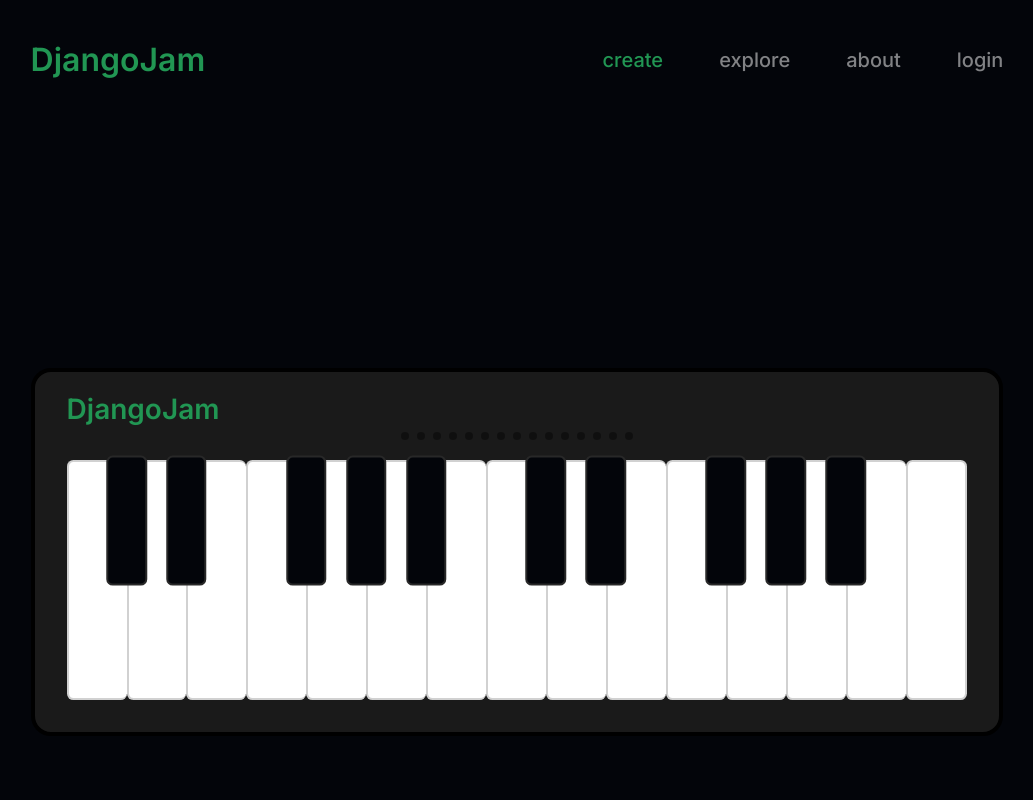
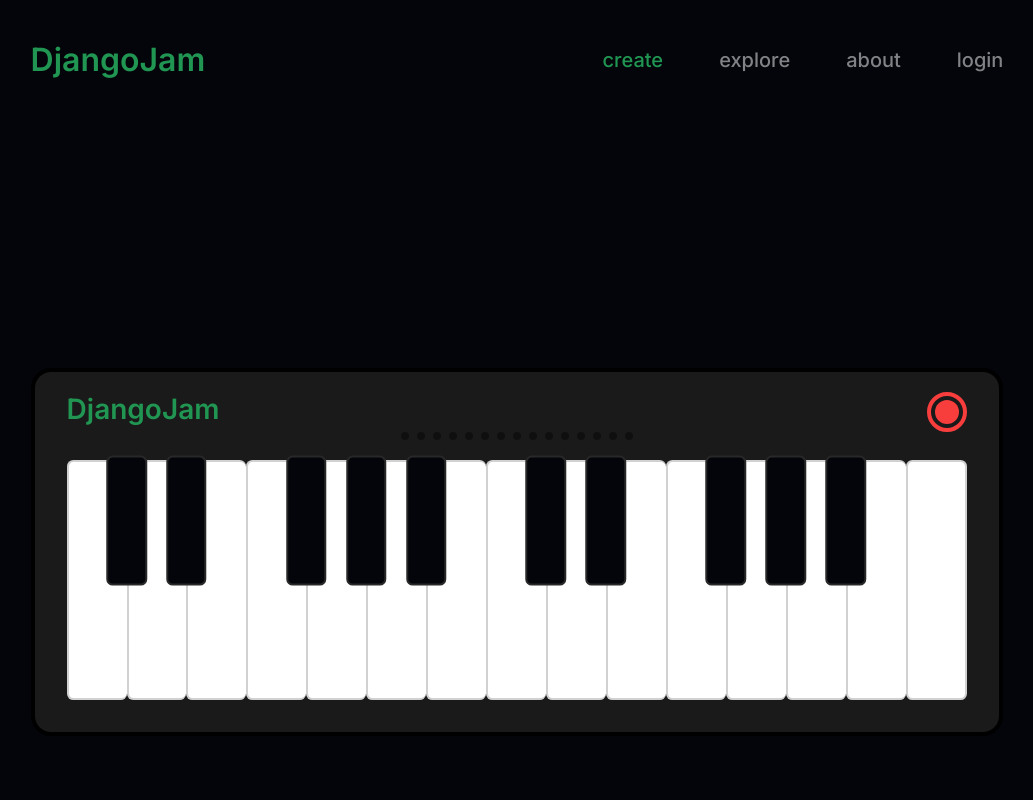
Before and after one commit to Team-5A/DjangoJam, a Django app: page /django_jam_app/create/ in a window 1280 px wide. Shown: the whole page, without its empty margins (123-1156 px from the left). Run offline with Django 4.2, Linux system fonts and the light colour scheme.

Commit message:
feat: keyboard record button (not functional)

```diff
--- a/static/JS/create.js
+++ b/static/JS/create.js
@@ -114,3 +114,9 @@ Object.keys(frequencyMap).forEach((note) => {
     }, 500);
   });
 });
+
+const recordButton = document.getElementById("keyboard-record-button");
+
+recordButton.addEventListener("click", () => {
+  recordButton.classList.toggle("active");
+});
--- a/static/css/base.css
+++ b/static/css/base.css
@@ -23,6 +23,7 @@
   --keyboard-black-key: #03050a;
   --keyboard-black-key-border: #282828;
   --keyboard-black-key-active: #181b24;
+  --keyboard-record: #f83d3d;
 
   --side-padding: clamp(2rem, 12vw, 17rem);
 
--- a/static/css/create.css
+++ b/static/css/create.css
@@ -112,3 +112,39 @@ main {
   background-color: var(--dot-active-color);
   opacity: 1;
 }
+
+.keyboard-buttons {
+  display: flex;
+  flex-direction: row;
+  gap: 1rem;
+  justify-content: flex-end;
+  align-items: center;
+}
+
+#keyboard-record-button {
+  width: 2.5rem;
+  height: 2.5rem;
+  border-radius: 50%;
+  background: none;
+  border: 0.25rem solid var(--keyboard-record);
+  display: flex;
+  justify-content: center;
+  align-items: center;
+  position: relative;
+  cursor: pointer;
+}
+
+#keyboard-record-button::before {
+  content: "";
+  position: absolute;
+  width: 1.5rem;
+  height: 1.5rem;
+  background: var(--keyboard-record);
+  border-radius: 50%;
+  transition: all 0.3s ease;
+}
+
+#keyboard-record-button.active::before {
+  width: 2.5rem;
+  height: 2.5rem;
+}
--- a/templates/django_jam_app/create.html
+++ b/templates/django_jam_app/create.html
@@ -19,7 +19,10 @@
 
                 <div id="keyboard-dots"></div>
 
-                <div class="keyboard-buttons"></div>
+                <div class="keyboard-buttons">
+                    <button id="keyboard-record-button">
+                    </button>
+                </div>
             </div>
 
             <div id="keys">
```
